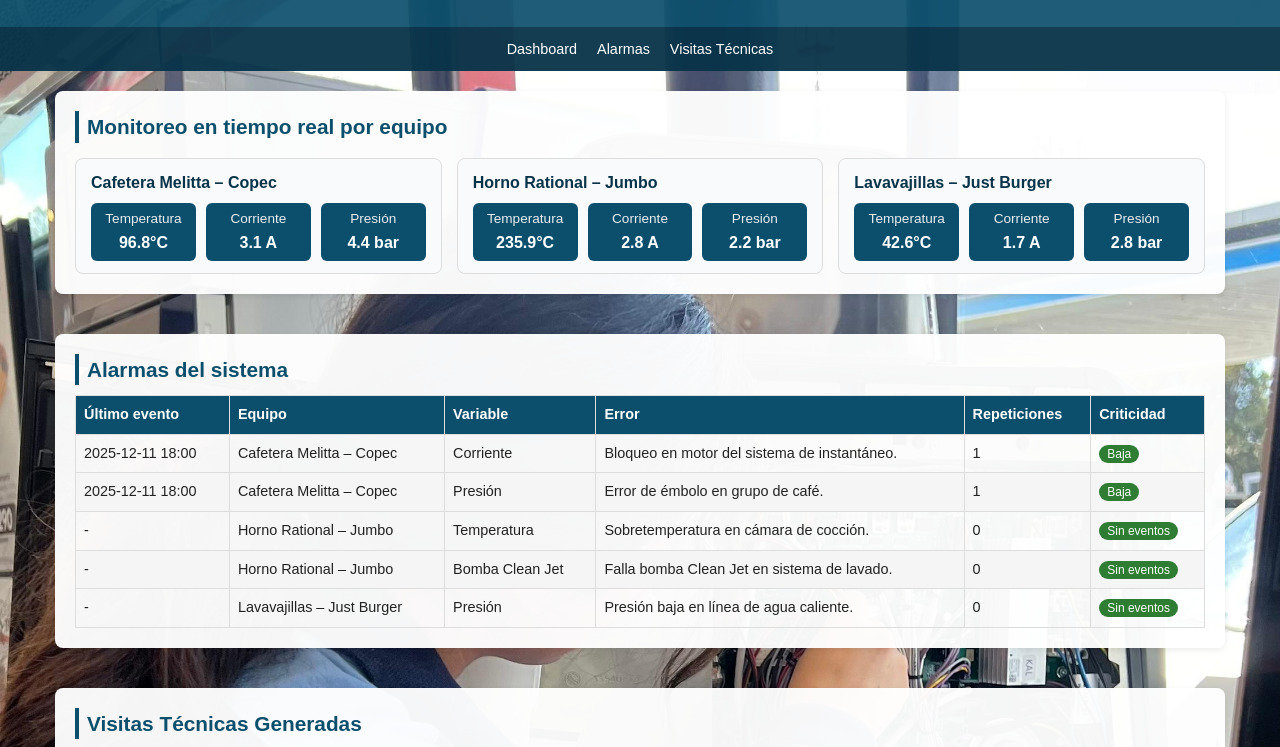
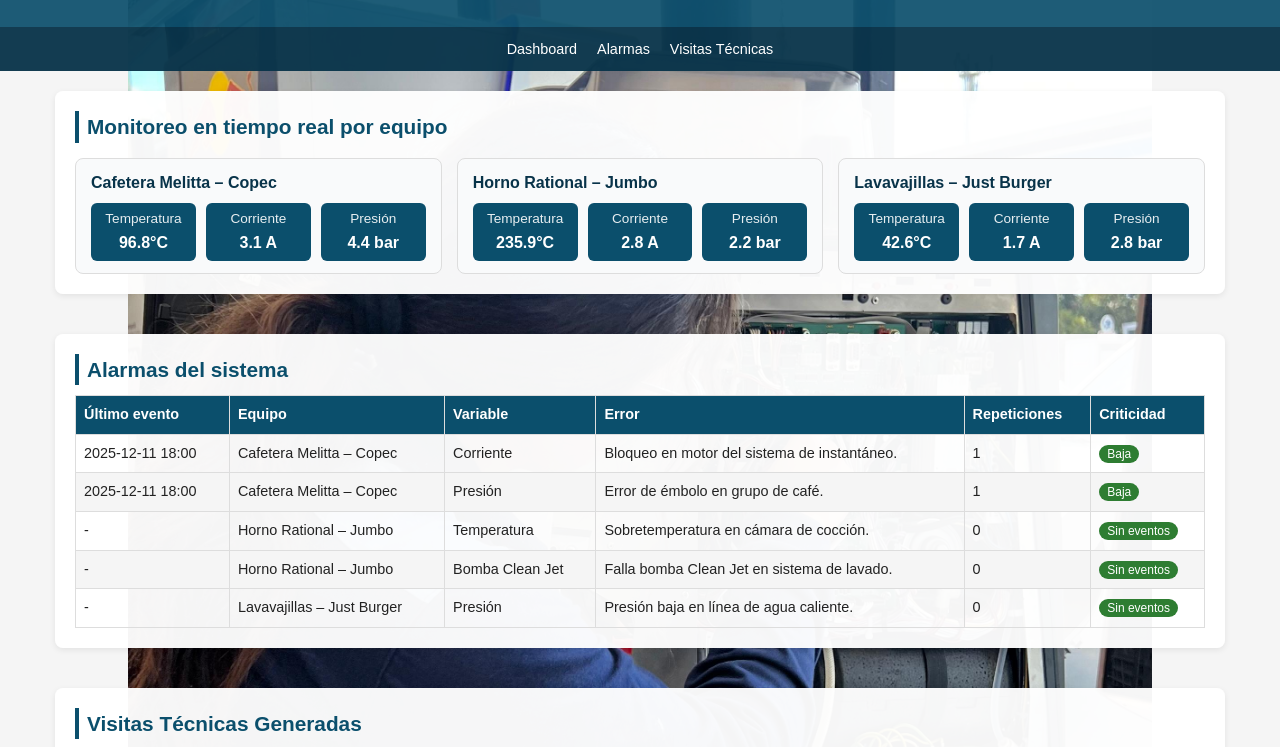
Before and after one commit to mguinezrobles-svg/sistema-monitoreo-web, a plain HTML site: page index.html in a window 1280 px wide. Shown: the part 279-1026 px from the top of the page. Drawn offline with Linux system fonts and the light colour scheme.

Commit message:
Refactor HTML structure and styles for clarity

```diff
--- a/index.html
+++ b/index.html
@@ -8,9 +8,10 @@
   <style>
     * { box-sizing: border-box; margin: 0; padding: 0; font-family: Arial, sans-serif; }
 
+    /* IMAGEN DE FONDO REDUCIDA PARA QUE SE VEA MÁS LA MUJER */
     body {
-      background: #f5f5f5 url('img/maria_servicio_tecnico.jpg') no-repeat center fixed;
-      background-size: cover;
+      background: #f5f5f5 url('img/maria_servicio_tecnico.jpg') no-repeat center top fixed;
+      background-size: 80%;
       color: #222;
       line-height: 1.5;
     }
@@ -166,9 +167,7 @@
 <body>
 
 <header>
-  <!-- LOGO CENTRADO -->
   <img src="img/logo_marsol.png" class="logo-marsol-header">
-
   <h1>Sistema Centralizado de Monitoreo y Alarmas</h1>
   <h2>ESP32 – Cadenas de comida rápida</h2>
 </header>
@@ -252,7 +251,7 @@
   </table>
 </section>
 
-<!-- IMAGEN AL FINAL -->
+<!-- IMAGEN FINAL -->
 <img src="img/equipo_tecnico_marsol.jpg" class="imagen-seccion">
 
 </main>
```
